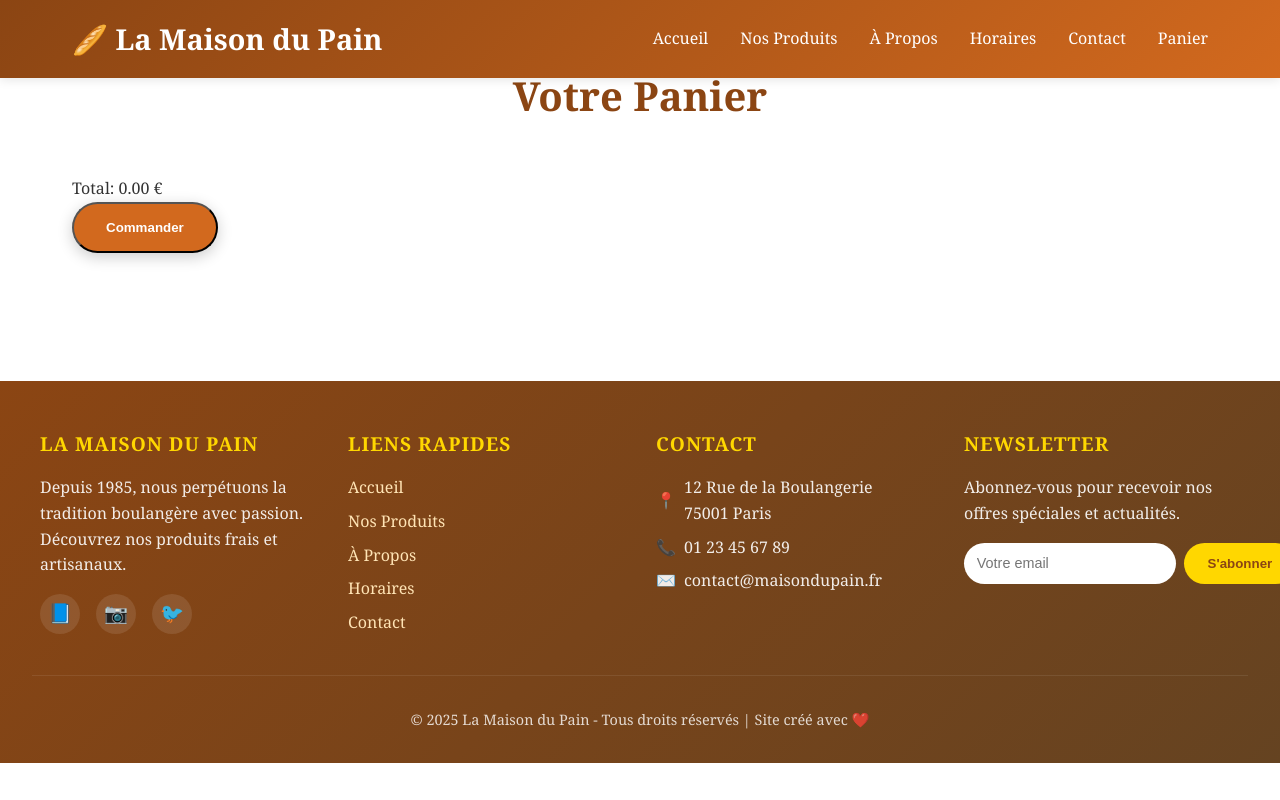
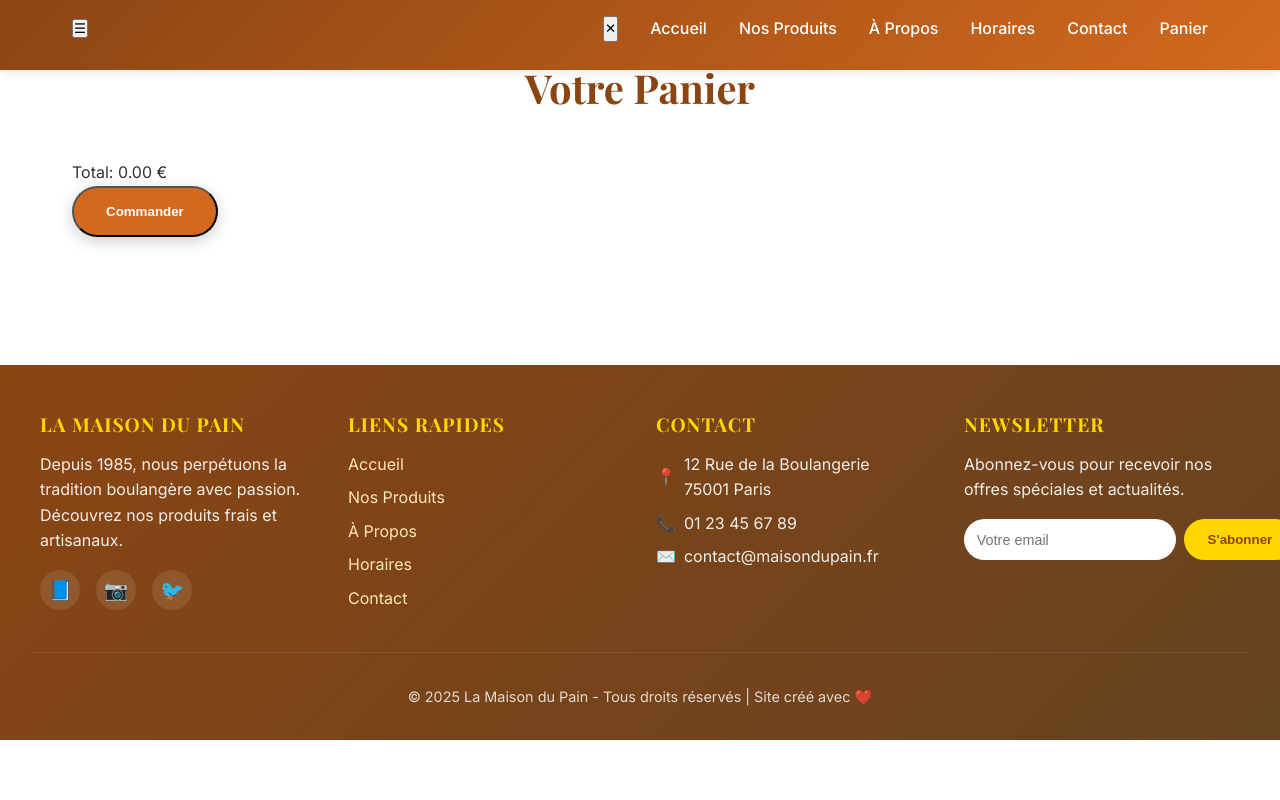
Before and after one commit to ADOMGNOYAROU/boulangerie, a plain HTML site: page cart.html in a window 1280 px wide. Drawn offline with nearby package versions, Linux system fonts and the light colour scheme.

Commit message:
Complete visual enhancements: Google Fonts, SVG icons, animations, and improved UX

```diff
--- a/cart.html
+++ b/cart.html
@@ -4,13 +4,17 @@
     <meta charset="UTF-8">
     <meta name="viewport" content="width=device-width, initial-scale=1.0">
     <title>Panier - La Maison du Pain</title>
+    <link rel="preconnect" href="https://fonts.googleapis.com">
+    <link rel="preconnect" href="https://fonts.gstatic.com" crossorigin>
+    <link href="https://fonts.googleapis.com/css2?family=Playfair+Display:wght@400;700&family=Inter:wght@300;400;500;600&display=swap" rel="stylesheet">
     <link rel="stylesheet" href="styles.css">
 </head>
 <body>
     <header>
         <nav>
-            <div class="logo">🥖 La Maison du Pain</div>
-            <ul class="nav-links">
+            <button class="menu-toggle" aria-label="Menu de navigation" aria-expanded="false">☰</button>
+            <ul class="nav-links" role="navigation" aria-label="Menu principal">
+                <button class="menu-close" aria-label="Fermer le menu">✕</button>
                 <li><a href="index.html">Accueil</a></li>
                 <li><a href="produits.html">Nos Produits</a></li>
                 <li><a href="apropos.html">À Propos</a></li>
--- a/styles.css
+++ b/styles.css
@@ -5,9 +5,17 @@
 }
 
 body {
-    font-family: 'Georgia', serif;
+    font-family: 'Inter', -apple-system, BlinkMacSystemFont, 'Segoe UI', Roboto, sans-serif;
     line-height: 1.6;
     color: #333;
+    font-weight: 400;
+}
+
+h1, h2, h3, h4, h5, h6 {
+    font-family: 'Playfair Display', serif;
+    font-weight: 700;
+    line-height: 1.2;
+    color: #8B4513;
 }
 
 header {
```
Also changed, not shown: apropos.html (+3 -0 lines), checkout.html (+6 -2 lines), contact.html (+3 -0 lines), horaires.html (+3 -0 lines), index.html (+3 -0 lines), produits.html (+3 -0 lines), script.js (+24 -0 lines).
